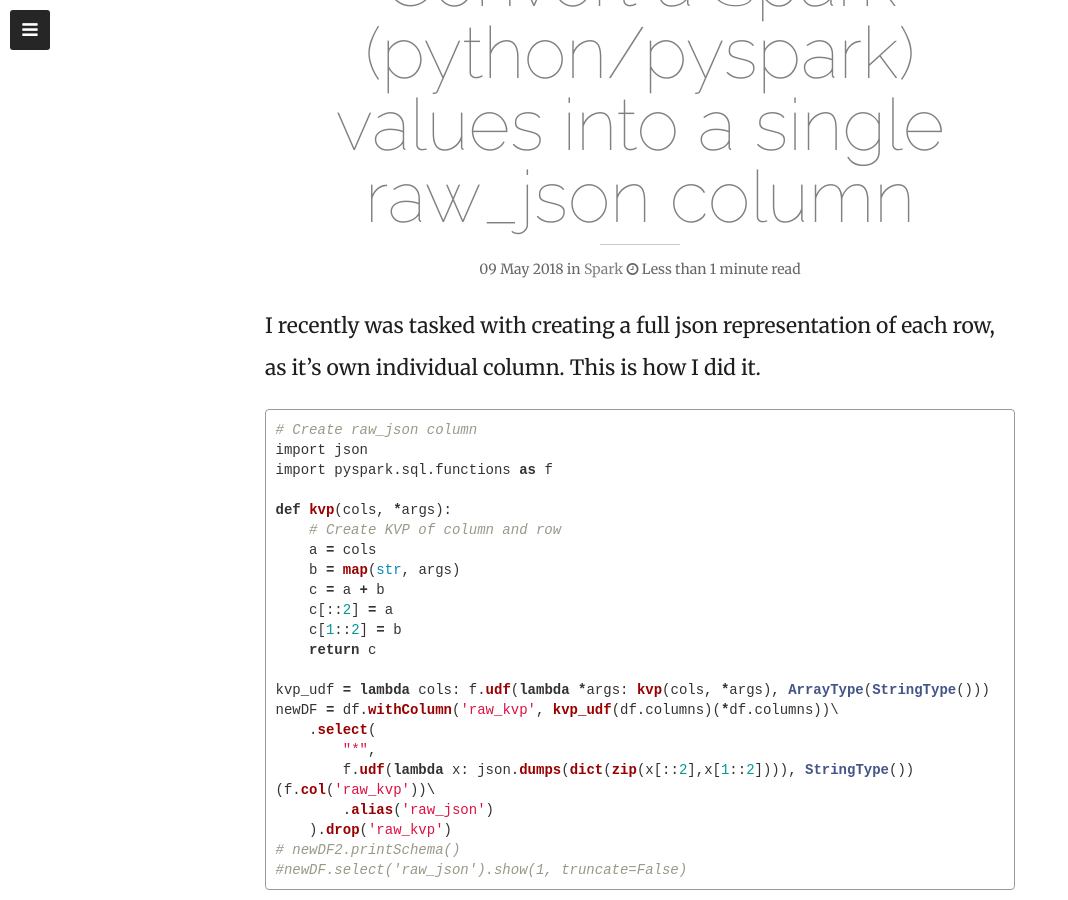
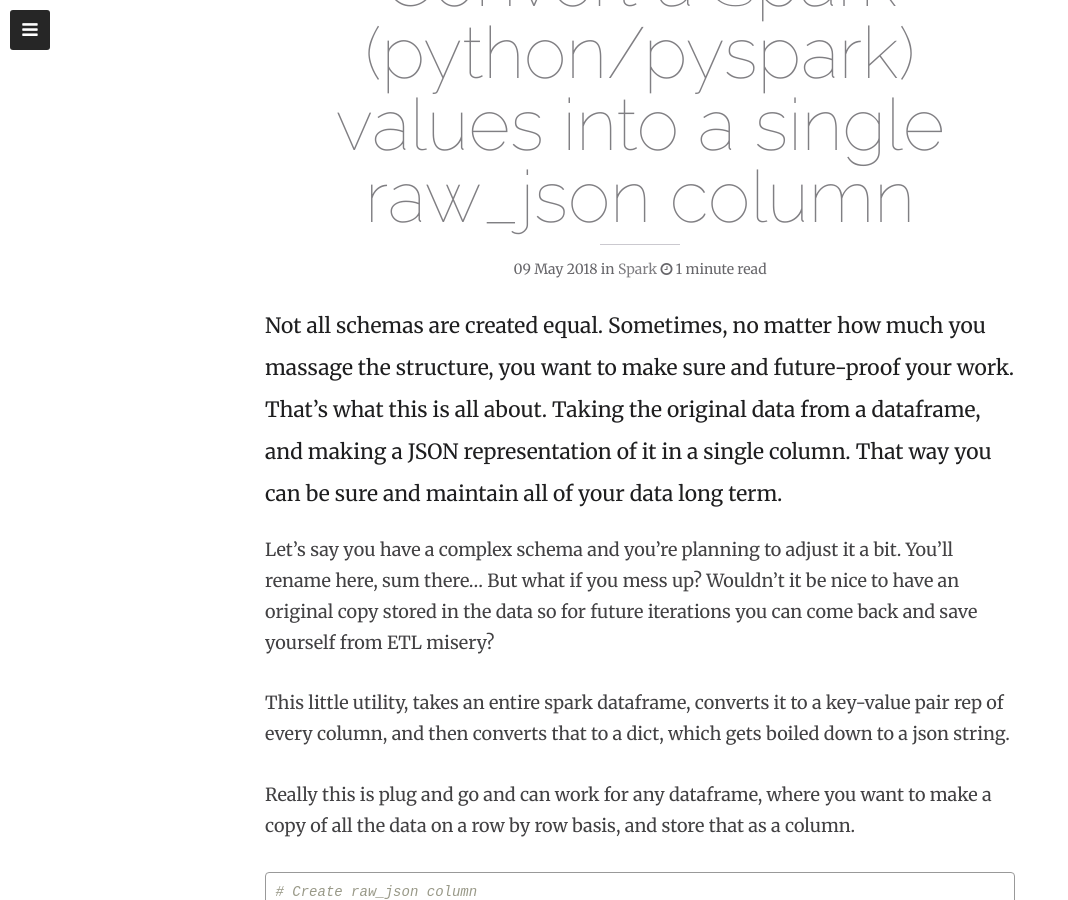
Before and after one commit to dovy/dovy.github.io, a Jekyll site: the page built from _posts/2018-07-05-pyspark-convert-dataframe-to-raw-json-column.md, in a window 1280 px wide and 900 px high, scrolled down 667 px. Shown: the whole window, without its empty margins (0-1068 px from the left). Built offline with Jekyll 4.4.1, drawn with Linux system fonts in a browser that asks for light colours; nearby versions of some CDN libraries; Markdown is read by kramdown in place of the engine named in the settings; comment, search, counter and statistics services are not loaded; some of the changed text lies outside the part shown.

Commit message:
Update 2018-07-05-pyspark-convert-dataframe-to-raw-json-column.md

````diff
--- a/_posts/2018-07-05-pyspark-convert-dataframe-to-raw-json-column.md
+++ b/_posts/2018-07-05-pyspark-convert-dataframe-to-raw-json-column.md
@@ -10,9 +10,15 @@
 
 ---
 
-I recently was tasked with creating a full json representation of each row, as it's own individual column. This is how I did it.
+Not all schemas are created equal. Sometimes, no matter how much you massage the structure, you want to make sure and future-proof your work. That's what this is all about. Taking the original data from a dataframe, and making a JSON representation of it in a single column. That way you can be sure and maintain all of your data long term.
 
 <!--more-->
+
+Let's say you have a complex schema and you're planning to adjust it a bit. You'll rename here, sum there... But what if you mess up? Wouldn't it be nice to have an original copy stored in the data so for future iterations you can come back and save yourself from ETL misery?
+
+This little utility, takes an entire spark dataframe, converts it to a key-value pair rep of every column, and then converts that to a dict, which gets boiled down to a json string.
+
+Really this is plug and go and can work for any dataframe, where you want to make a copy of all the data on a row by row basis, and store that as a column.
 
 ```python
 # Create raw_json column
@@ -39,9 +45,7 @@
 #newDF.select('raw_json').show(1, truncate=False)
 ```
 
-What does this do? It takes each column per row, and creates a KVP. From that KVP it converts it into a dictionary, then dumps a json representaiton of that dictionary, while dropping the key-value-pair column.
-
-Long story short, this should save you time if you're looking for the same type of thing.  :)
+Long story short, this will save you time if you're looking for the same type of thing, because I could not find a complete solution for this anywhere.  :)
 
 
 
````
